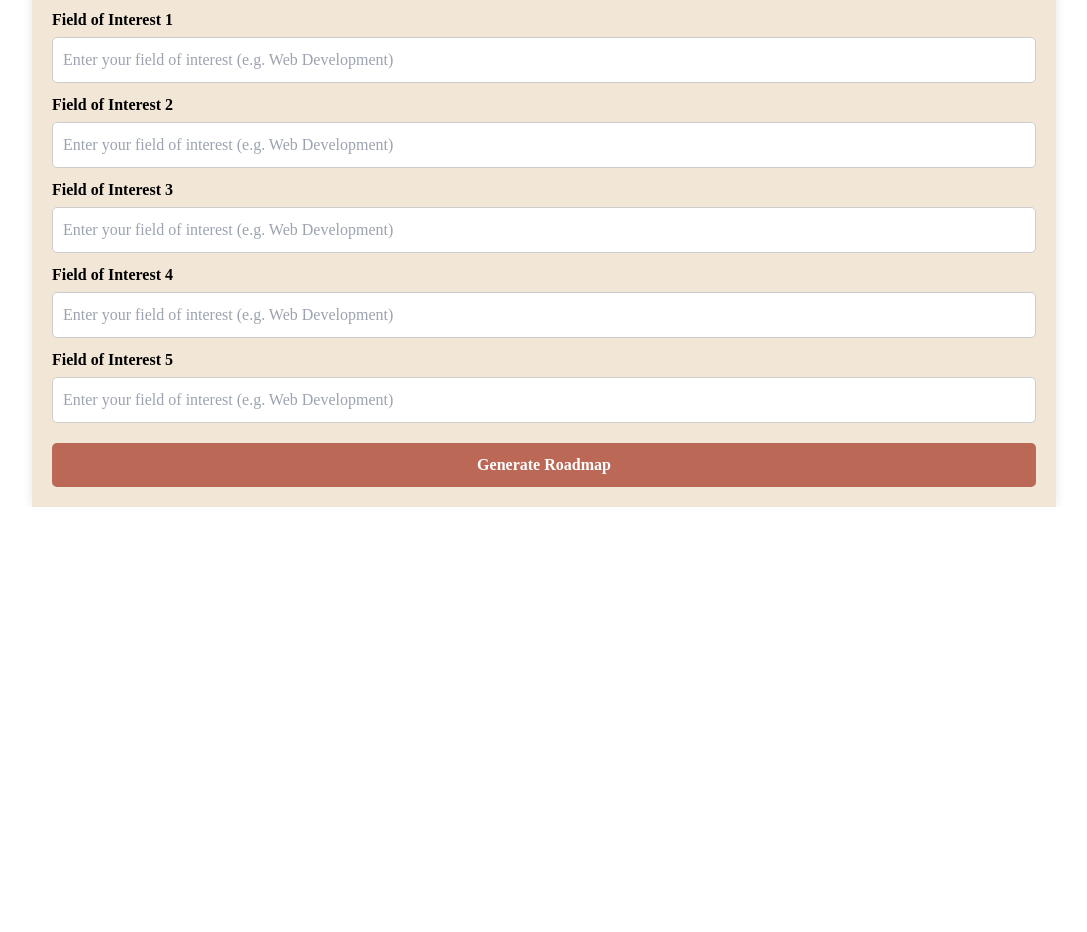
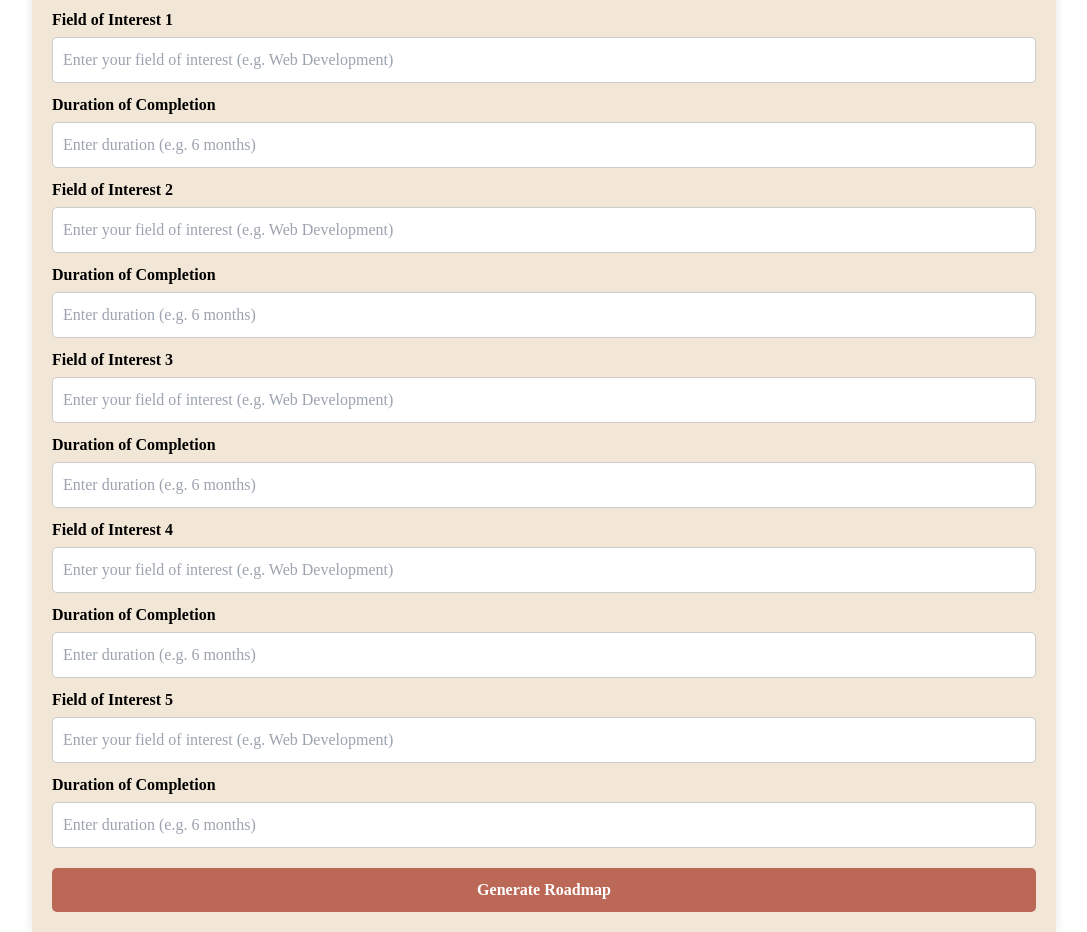
Before and after one commit to mehakSharma2/Zenith, a React (Create React App) app in the folder my-app/: page /form in a window 1280 px wide. Shown: the part 460-1392 px from the top of the page, without its empty margins (96-1183 px from the left). Before the commit the page ends 967 px from the top, so only its background shows below. Built offline with nearby package versions, Linux system fonts and the light colour scheme.

Commit message:
form changed

```diff
--- a/my-app/package.json
+++ b/my-app/package.json
@@ -39,5 +39,9 @@
   },
   "devDependencies": {
     "tailwindcss": "^3.4.14"
-  }
+  },
+  "description": "This project was bootstrapped with [Create React App](https://github.com/facebook/create-react-app).",
+  "main": "tailwind.config.js",
+  "author": "",
+  "license": "ISC"
 }
--- a/my-app/src/components/Form.js
+++ b/my-app/src/components/Form.js
@@ -219,6 +219,20 @@ function App() {
           style={styles.input}
           required
         />
+
+
+<label htmlFor="duration" style={styles.label}>Duration of Completion</label>
+<input
+  type="text"
+  id="duration"
+  name="duration"
+  value={formData.duration}
+  onChange={handleChange}
+  placeholder="Enter duration (e.g. 6 months)"
+  style={styles.input}
+  required
+/>
+
         <label htmlFor="field" style={styles.label}>Field of Interest 2</label>
         <input
           type="text"
@@ -230,6 +244,20 @@ function App() {
           style={styles.input}
           required
         />
+
+<label htmlFor="duration" style={styles.label}>Duration of Completion</label>
+<input
+  type="text"
+  id="duration"
+  name="duration"
+  value={formData.duration}
+  onChange={handleChange}
+  placeholder="Enter duration (e.g. 6 months)"
+  style={styles.input}
+  required
+/>
+
+
         <label htmlFor="field" style={styles.label}>Field of Interest 3</label>
         <input
           type="text"
@@ -241,6 +269,20 @@ function App() {
           style={styles.input}
           required
         />
+
+<label htmlFor="duration" style={styles.label}>Duration of Completion</label>
+<input
+  type="text"
+  id="duration"
+  name="duration"
+  value={formData.duration}
+  onChange={handleChange}
+  placeholder="Enter duration (e.g. 6 months)"
+  style={styles.input}
+  required
+/>
+
+
         <label htmlFor="field" style={styles.label}>Field of Interest 4</label>
         <input
           type="text"
@@ -252,6 +294,20 @@ function App() {
           style={styles.input}
           required
         />
+
+<label htmlFor="duration" style={styles.label}>Duration of Completion</label>
+<input
+  type="text"
+  id="duration"
+  name="duration"
+  value={formData.duration}
+  onChange={handleChange}
+  placeholder="Enter duration (e.g. 6 months)"
+  style={styles.input}
+  required
+/>
+
+
         <label htmlFor="field" style={styles.label}>Field of Interest 5</label>
         <input
           type="text"
@@ -264,6 +320,18 @@ function App() {
           required
         />
 
+<label htmlFor="duration" style={styles.label}>Duration of Completion</label>
+<input
+  type="text"
+  id="duration"
+  name="duration"
+  value={formData.duration}
+  onChange={handleChange}
+  placeholder="Enter duration (e.g. 6 months)"
+  style={styles.input}
+  required
+/>
+
 
         <button type="submit" style={styles.button}>Generate Roadmap</button>
       </form>
```
Also changed, not shown: 1 other file (tests, documents, lock files or other folders).
